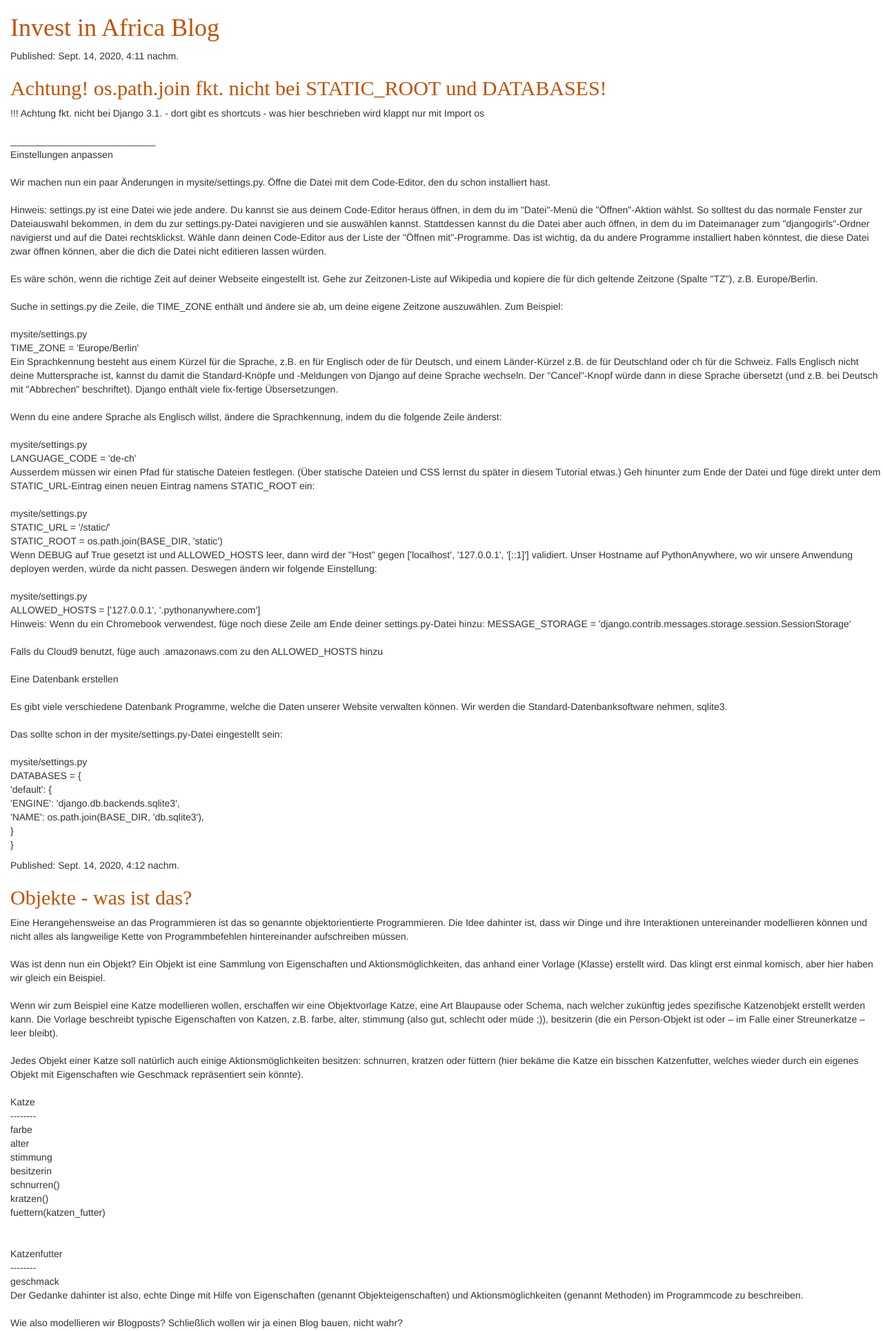
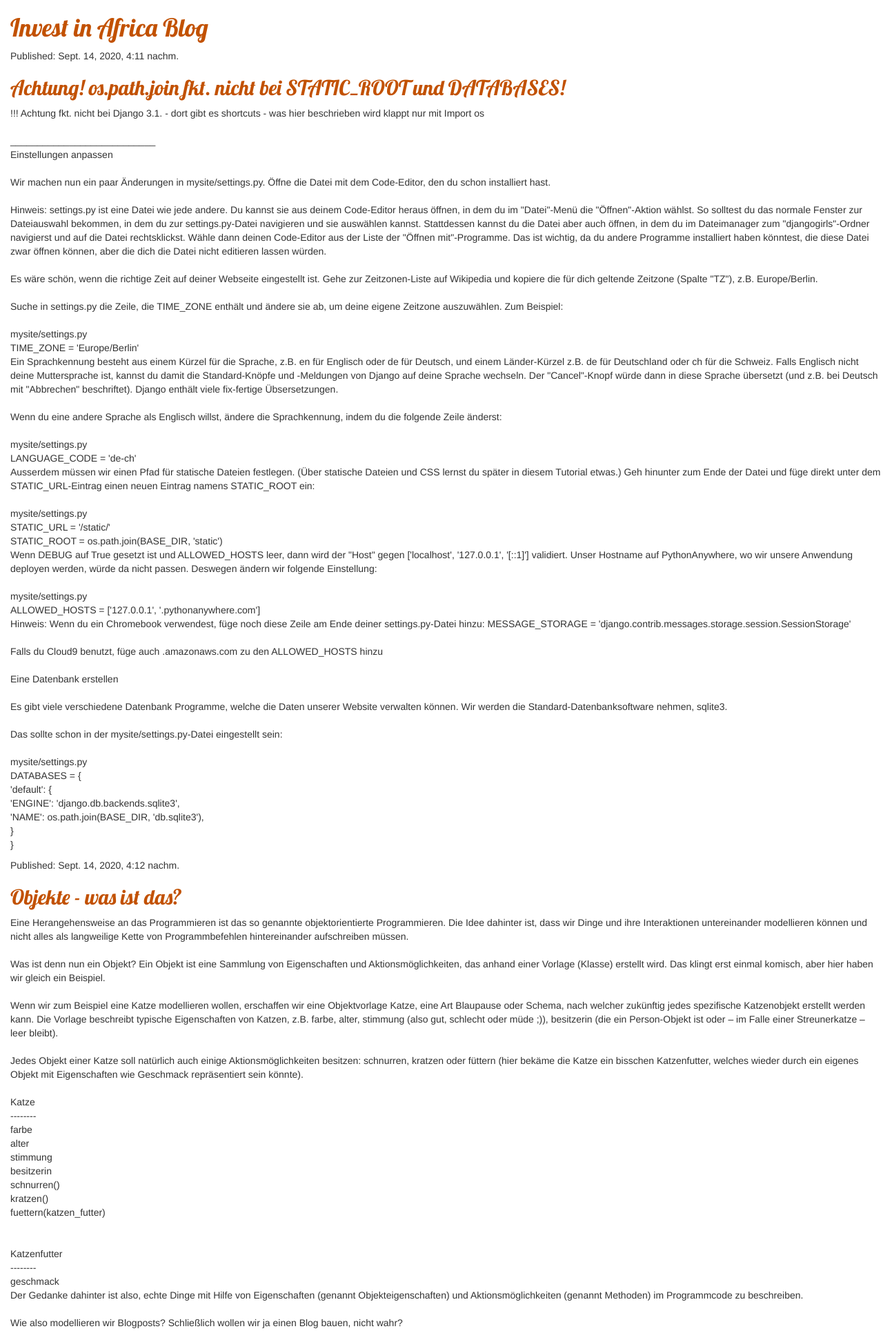
Before and after one commit to seidelmarco/invest-in-africa, a Django app: page / in a window 1280 px wide. Shown: the top 1929 px of the page at 69% size. Run offline with Django 3.2, Linux system fonts and the light colour scheme; data comes from the database, SQL or seed files in the repository; some libraries are stand-ins or nearby versions.

Commit message:
Modified CSS.

```diff
--- a/blog/templates/blog/post_list.html
+++ b/blog/templates/blog/post_list.html
@@ -5,7 +5,7 @@
     <head>
         <meta charset="utf-8">
         <meta name="viewport" content="width=device-width, initial-scale=1, shrink-to-fit=no">
-        <link href="fonts.googleapis.com/css?family=Lobster&subset=latin,latin-ext" rel="stylesheet" type="text/css">
+        <link href="//fonts.googleapis.com/css?family=Lobster&subset=latin,latin-ext" rel="stylesheet" type="text/css">
         <link rel="stylesheet" href="//maxcdn.bootstrapcdn.com/bootstrap/3.2.0/css/bootstrap.min.css">
         <link rel="stylesheet" href="//maxcdn.bootstrapcdn.com/bootstrap/3.2.0/css/bootstrap-theme.min.css">
         <link rel="stylesheet" href="{% static 'css/blog.css' %}">
```
